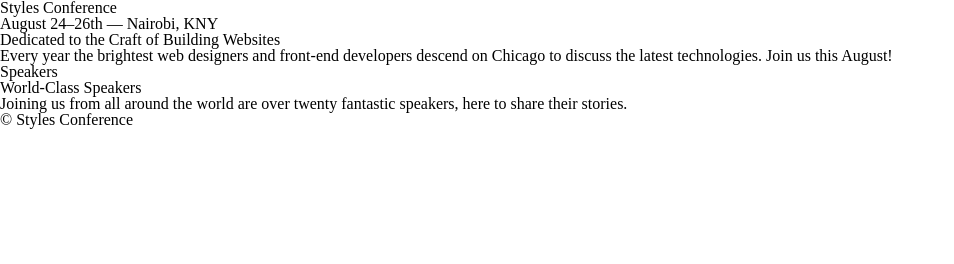
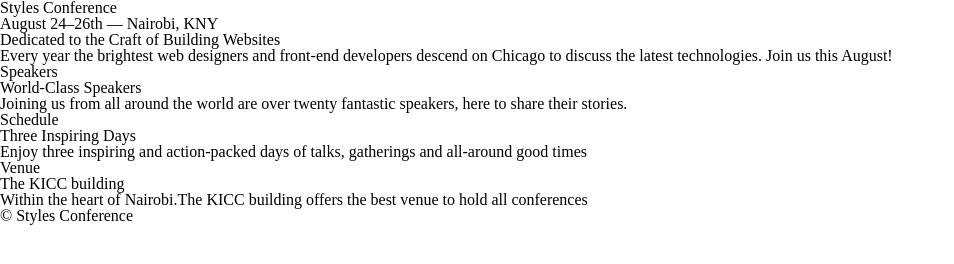
Before and after one commit to orchardsonbett/StyleConference, a plain HTML site: page index.html in a window 1280 px wide. Shown: the whole page, without its empty margins (0-954 px from the left). Drawn offline with Linux system fonts and the light colour scheme.

Commit message:
added section content

```diff
--- a/index.html
+++ b/index.html
@@ -20,9 +20,15 @@
 			<p>Joining us from all around the world are over twenty fantastic speakers, here to share their stories.</p>
 		</section>
 		<section>
-
+<h5>Schedule</h5>
+	<h3>Three Inspiring Days</h3>
+	<p>Enjoy three inspiring and action-packed days of talks, gatherings and all-around good times</p>
 		</section>
-		<section></section>
+		<section>
+			<h5>Venue</h5>
+			<h3>The KICC building</h3>
+			<p>Within the heart of Nairobi.The KICC building offers the best venue to hold all conferences</p>
+		</section>
 
 	</section>
 <footer>
```
